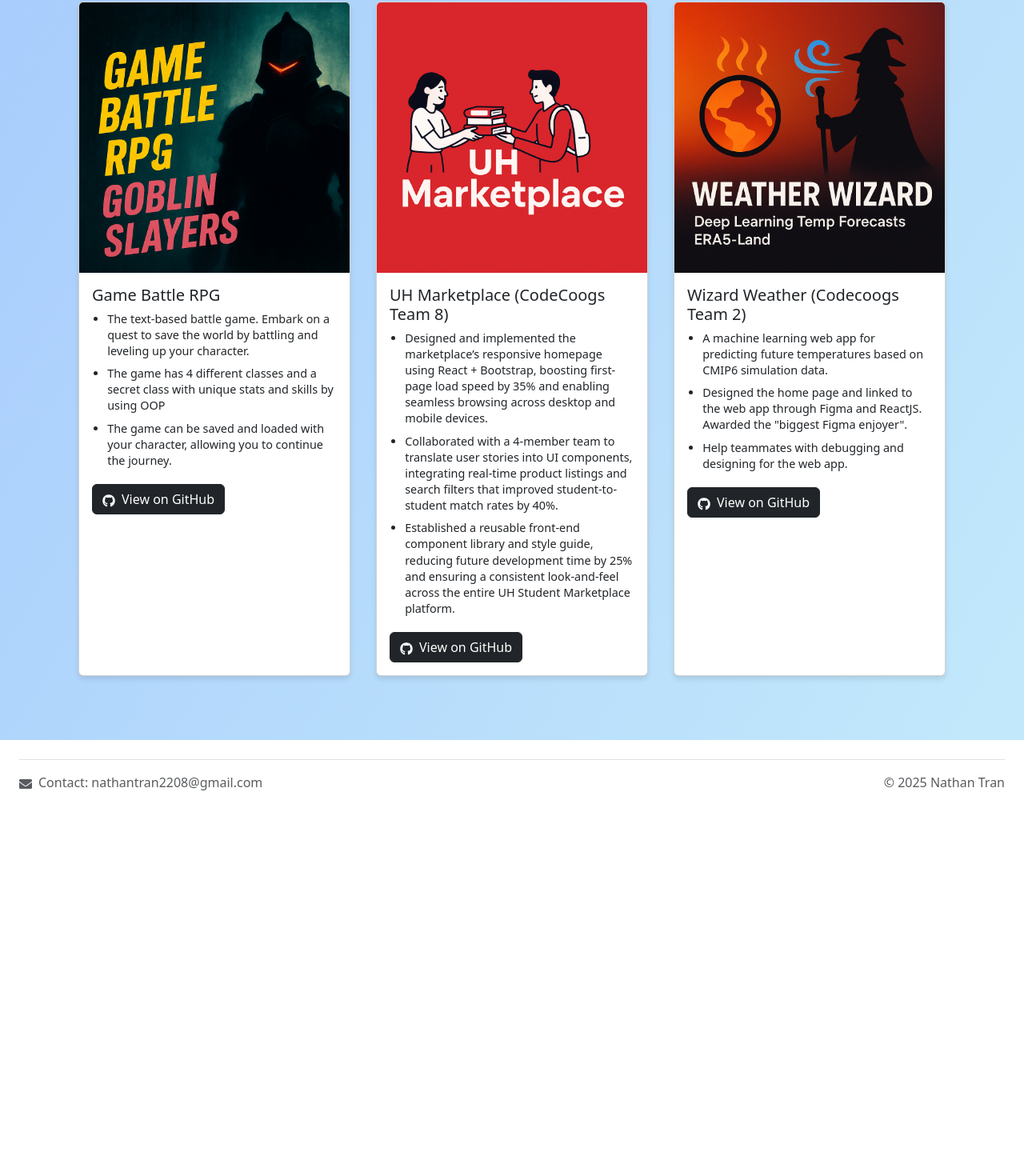
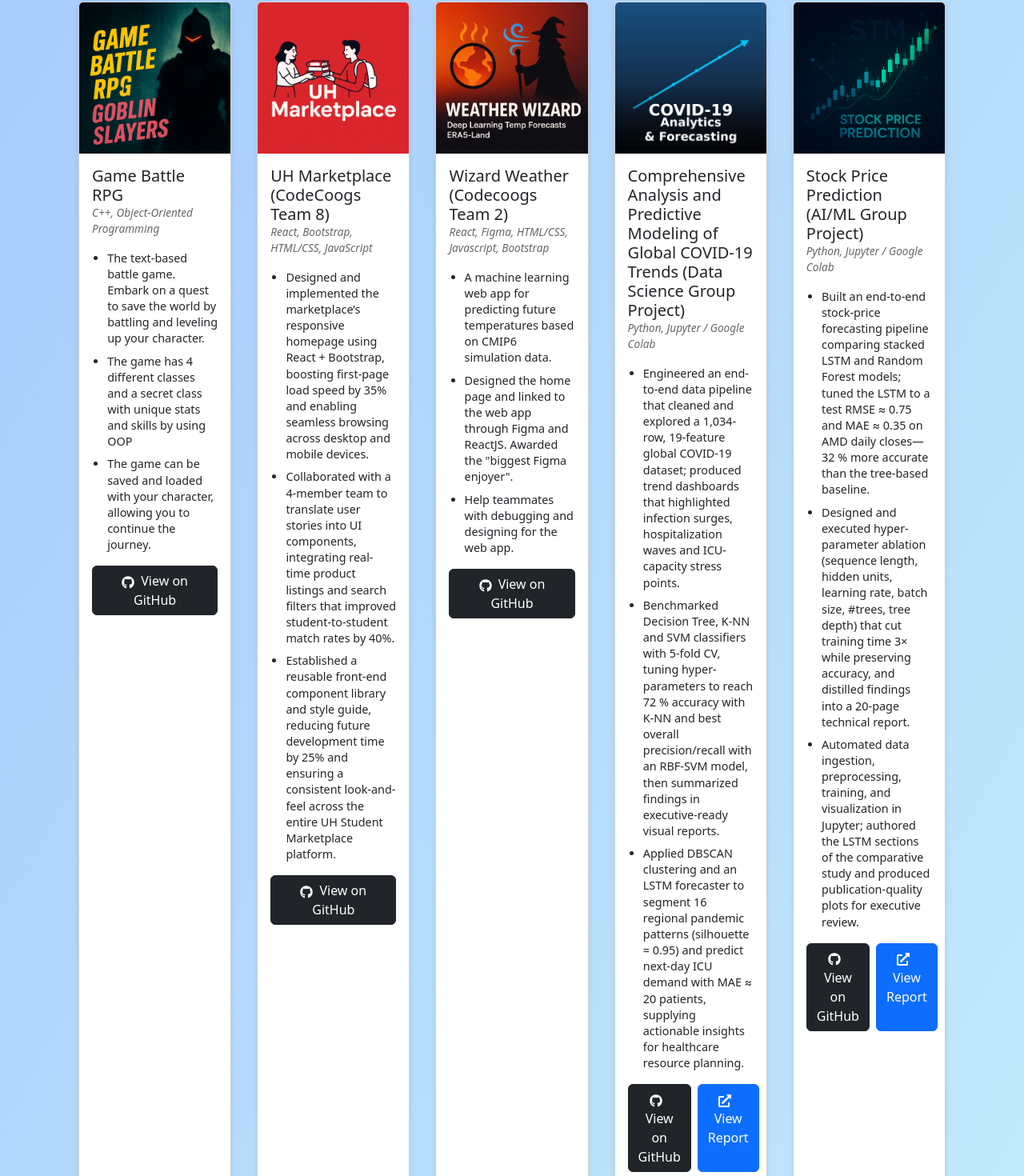
Before and after one commit to nam97viet/portfolioReact, a React (Create React App) app in the folder myapp/: page / in a window 1280 px wide. Shown: the part 1053-2523 px from the top of the page at 80% size. Before the commit the page ends 2083 px from the top, so only its background shows below. Built offline with nearby package versions, Linux system fonts and the light colour scheme.

Commit message:
Finish project section

```diff
--- a/myapp/src/App.css
+++ b/myapp/src/App.css
@@ -127,3 +127,11 @@
 .btn-dark:hover {
   transform: translateY(-2px);
 }
+
+.tech-stack {
+  font-style: italic;
+  font-size: 0.85rem;
+  color: #666;
+  margin-top: -0.5rem;
+  margin-bottom: 1rem;
+}
--- a/myapp/src/components/Projects.jsx
+++ b/myapp/src/components/Projects.jsx
@@ -1,6 +1,6 @@
 import Button from "react-bootstrap/Button";
 import Card from "react-bootstrap/Card";
-import { FaGithub } from "react-icons/fa";
+import { FaGithub, FaExternalLinkAlt } from "react-icons/fa";
 
 function Project() {
   return (
@@ -11,6 +11,7 @@
           <Card.Img variant="top" src="Game.png" alt="Game Project" />
           <Card.Body>
             <Card.Title>Game Battle RPG</Card.Title>
+            <p className="tech-stack">C++, Object-Oriented Programming</p>
             <Card.Text>
               <ul>
                 <li>
@@ -47,6 +48,7 @@
           />
           <Card.Body>
             <Card.Title>UH Marketplace (CodeCoogs Team 8)</Card.Title>
+            <p className="tech-stack">React, Bootstrap, HTML/CSS, JavaScript</p>
             <Card.Text>
               <ul>
                 <li>
@@ -89,6 +91,7 @@
           />
           <Card.Body>
             <Card.Title>Wizard Weather (Codecoogs Team 2)</Card.Title>
+            <p className="tech-stack">React, Figma, HTML/CSS, Javascript, Bootstrap</p>
             <Card.Text>
               <ul>
                 <li>
@@ -115,6 +118,96 @@
             </Button>
           </Card.Body>
         </Card>
+
+        <Card style={{ width: "25rem" }}>
+          <Card.Img
+            variant="top"
+            src="covid_card.png"
+            alt="Covid-19 Analysis"
+          />
+          <Card.Body>
+            <Card.Title>Comprehensive Analysis and Predictive Modeling of Global COVID-19 Trends (Data Science Group Project)</Card.Title>
+            <p className="tech-stack">Python, Jupyter / Google Colab</p>
+            <Card.Text>
+              <ul>
+                <li>
+                  Engineered an end-to-end data pipeline that cleaned and explored a 1,034-row, 19-feature global COVID-19 dataset; produced trend dashboards that highlighted infection surges, hospitalization waves and ICU-capacity stress points.
+                </li>
+                <li>
+                  Benchmarked Decision Tree, K-NN and SVM classifiers with 5-fold CV, tuning hyper-parameters to reach 72 % accuracy with K-NN and best overall precision/recall with an RBF-SVM model, then summarized findings in executive-ready visual reports.
+                </li>
+                <li>
+                  Applied DBSCAN clustering and an LSTM forecaster to segment 16 regional pandemic patterns (silhouette = 0.95) and predict next-day ICU demand with MAE ≈ 20 patients, supplying actionable insights for healthcare resource planning.
+                </li>
+              </ul>
+            </Card.Text>
+            <div className="d-flex gap-2">
+              <Button
+                variant="dark"
+                href="https://github.com/sebgutierrez/Scorched-Earth"
+                target="_blank"
+                rel="noopener noreferrer"
+              >
+                <FaGithub className="me-2" />
+                View on GitHub
+              </Button>
+              <Button
+                variant="primary"
+                href="https://docs.google.com/document/d/1eTgDmmiCzSPIHoD6R1-qzPfrQbjJtmkyzDq0Cn8khlw/edit?usp=sharing"
+                target="_blank"
+                rel="noopener noreferrer"
+              >
+                <FaExternalLinkAlt className="me-2" />
+                View Report
+              </Button>
+            </div>
+          </Card.Body>
+        </Card>
+
+        <Card style={{ width: "25rem" }}>
+          <Card.Img
+            variant="top"
+            src="stock_price.png"
+            alt="Stock Price Prediction"
+          />
+          <Card.Body>
+            <Card.Title>Stock Price Prediction (AI/ML Group Project)</Card.Title>
+            <p className="tech-stack">Python, Jupyter / Google Colab</p>
+            <Card.Text>
+              <ul>
+                <li>
+                  Built an end-to-end stock-price forecasting pipeline comparing stacked LSTM and Random Forest models; tuned the LSTM to a test RMSE ≈ 0.75 and MAE ≈ 0.35 on AMD daily closes—32 % more accurate than the tree-based baseline.
+                </li>
+                <li>
+                  Designed and executed hyper-parameter ablation (sequence length, hidden units, learning rate, batch size, #trees, tree depth) that cut training time 3× while preserving accuracy, and distilled findings into a 20-page technical report.
+                </li>
+                <li>
+                  Automated data ingestion, preprocessing, training, and visualization in Jupyter; authored the LSTM sections of the comparative study and produced publication-quality plots for executive review.
+                </li>
+              </ul>
+            </Card.Text>
+            <div className="d-flex gap-2">
+              <Button
+                variant="dark"
+                href="https://github.com/sebgutierrez/Scorched-Earth"
+                target="_blank"
+                rel="noopener noreferrer"
+              >
+                <FaGithub className="me-2" />
+                View on GitHub
+              </Button>
+              <Button
+                variant="primary"
+                href="https://drive.google.com/file/d/1aF-luWcgQEo5r82y4jtrBXibW-IdeTe-/view?usp=sharing"
+                target="_blank"
+                rel="noopener noreferrer"
+              >
+                <FaExternalLinkAlt className="me-2" />
+                View Report
+              </Button>
+            </div>
+          </Card.Body>
+        </Card>
       </div>
     </div>
   );
```
Also changed, not shown: myapp/public/covid_card.png (added), myapp/public/stock_price.png (added).
